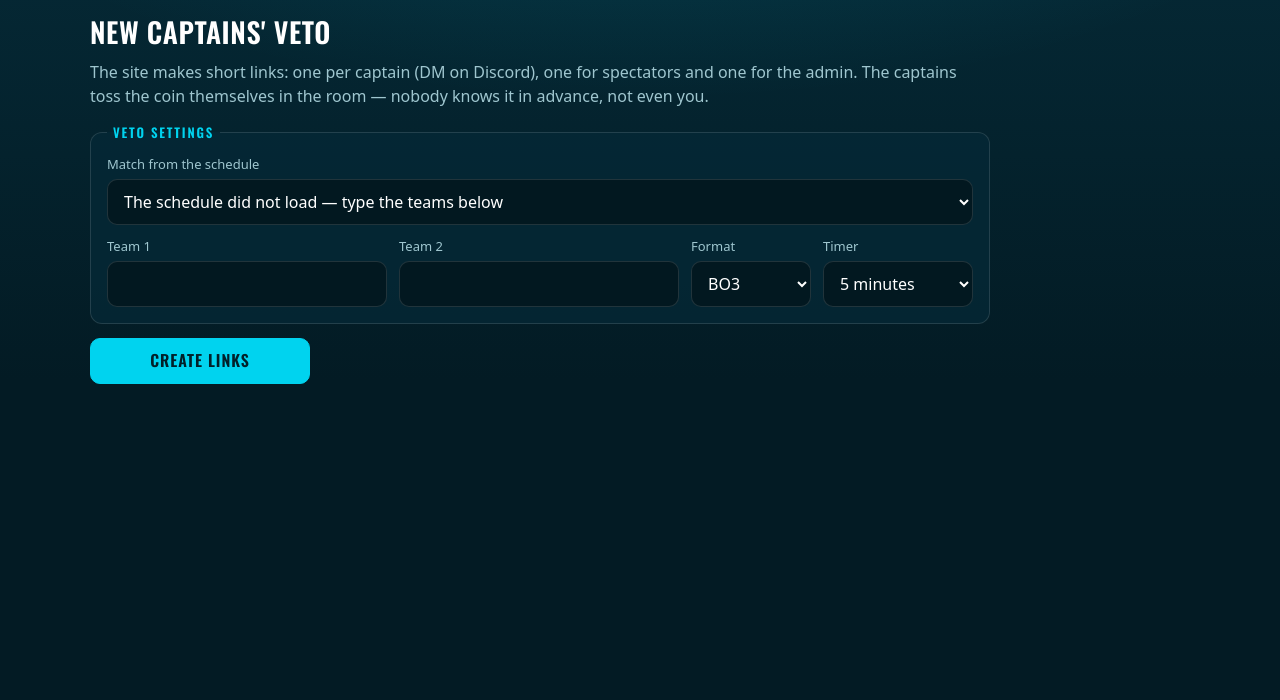
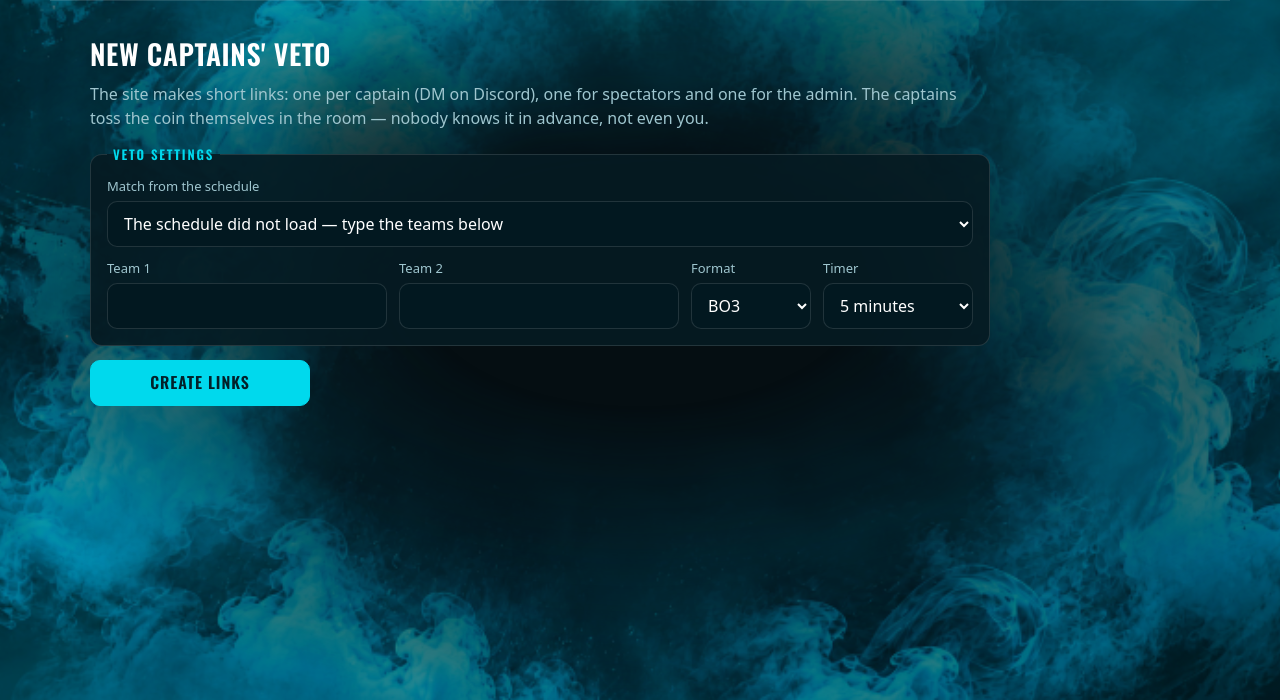
Before and after one commit to ssolutionn/Oneshot-Veto, a plain HTML site: page index.html in a window 1280 px wide. Shown: the part 100-800 px from the top of the page. Drawn offline with Linux system fonts and the light colour scheme; no server answers.

Commit message:
CyberClash smoke and progress; preserve all existing captain features
Generated appearance from Oneshot-Panel 78578e167e18a25854ab0e01ac8a1d1533416779. No changes to veto.js, veto-room.js, core.js, VDO, existing links, translations, timer, admin calls or HLTV links.

```diff
--- /dev/null
+++ b/assets/veto-appearance.js
@@ -0,0 +1,181 @@
+import {VETO_RULES} from '../core.js';
+import {decodeLink} from '../veto-room.js';
+
+export function progressView(format,cards,ready=true,reveal=true){
+ const rules=[...(VETO_RULES[format]||VETO_RULES.BO3),format==='BO1'?'play':format==='BO2'?'map 2':'decider'];
+ const taken=cards.filter(c=>c.status==='ban'||c.status==='pick');
+ const pending=taken.some(c=>c.status==='pick'&&!c.side);
+ const finished=reveal&&cards.some(c=>c.status==='decider');
+ const current=pending?taken.length-1:taken.length;
+ return rules.map((kind,i)=>({kind,label:kind.toUpperCase(),
+  state:finished||i<current?'done':ready&&reveal&&i===current?'active':'future'}));
+}
+
+// Domain-warp the existing CyberClash artwork, rather than requesting video or
+// using external assets. The small GPU surface is composited into the 1080p scene.
+const VERTEX = 'attribute vec2 p; varying vec2 uv; void main(){uv=(p+1.0)*0.5;gl_Position=vec4(p,0.0,1.0);}';
+const FRAGMENT = `
+precision mediump float;
+varying vec2 uv;
+uniform sampler2D artwork;
+uniform float t;
+float hash(vec2 p){return fract(sin(dot(p,vec2(127.1,311.7)))*43758.5453);}
+float noise(vec2 p){
+  vec2 i=floor(p),f=fract(p);f=f*f*(3.0-2.0*f);
+  return mix(mix(hash(i),hash(i+vec2(1.0,0.0)),f.x),
+    mix(hash(i+vec2(0.0,1.0)),hash(i+vec2(1.0,1.0)),f.x),f.y);
+}
+float fbm(vec2 p){
+  float a=0.5,v=0.0;
+  for(int i=0;i<4;i++){v+=a*noise(p);p=p*2.03+vec2(3.7,7.1);a*=0.5;}
+  return v;
+}
+void main(){
+  vec2 v=vec2(uv.x,1.0-uv.y),p=v*vec2(3.7,2.1);
+  vec2 q=vec2(fbm(p+vec2(t*0.025,-t*0.017)),
+              fbm(p+vec2(4.3+t*0.015,1.7+t*0.023)));
+  vec2 drift=(q-0.5)*0.055+vec2(sin(t*0.065)*0.012,cos(t*0.045)*0.015);
+  vec3 base=texture2D(artwork,clamp(v*0.94+0.03+drift,0.0,1.0)).rgb;
+  float fog=fbm(p+q*2.6+vec2(-t*0.017,t*0.011));
+  float glow=smoothstep(0.32,0.84,fog);
+  vec3 cyan=vec3(0.0,0.68,0.81);
+  vec3 c=base*0.70+cyan*glow*0.40;
+  float edge=1.0-smoothstep(0.15,1.1,distance(v,vec2(0.55,0.4)));
+  c*=0.72+edge*0.28;
+  gl_FragColor=vec4(c,1.0);
+}`;
+
+// OBS can run its browser with WebGL disabled. Keep the same cloud artwork
+// moving on a small Canvas2D surface instead of silently freezing the backdrop.
+function canvasSmoke(image) {
+  if (!image) return null;
+  const surface=document.createElement('canvas');
+  surface.width=768;surface.height=432;
+  const ctx=surface.getContext('2d');
+  if (!ctx) return null;
+  return {
+    kind:'canvas',
+    draw(seconds) {
+      const w=surface.width,h=surface.height;
+      const scale=Math.max(w/image.width,h/image.height)*1.10;
+      const dw=image.width*scale,dh=image.height*scale;
+      const x=(w-dw)/2+Math.sin(seconds*.16)*w*.025;
+      const y=(h-dh)/2+Math.cos(seconds*.12)*h*.025;
+      ctx.drawImage(image,x,y,dw,dh);
+      const glow=ctx.createRadialGradient(
+        w*(.55+Math.sin(seconds*.13)*.12),h*.35,0,w*.55,h*.45,w*.65);
+      glow.addColorStop(0,'#00cfe820');glow.addColorStop(1,'#00121c38');
+      ctx.fillStyle=glow;ctx.fillRect(0,0,w,h);
+      return surface;
+    },
+    dispose() {}
+  };
+}
+
+function makeSmoke(image) {
+  const surface = document.createElement('canvas');
+  surface.width = 768; surface.height = 432;
+  const gl = surface.getContext('webgl', { alpha:false, antialias:false, depth:false, powerPreference:'low-power' });
+  if (!gl || !image) return canvasSmoke(image);
+  const shader = (type, source) => {
+    const item = gl.createShader(type);
+    gl.shaderSource(item, source); gl.compileShader(item);
+    if (!gl.getShaderParameter(item, gl.COMPILE_STATUS)) throw new Error('Smoke shader');
+    return item;
+  };
+  try {
+    const vs=shader(gl.VERTEX_SHADER,VERTEX), fs=shader(gl.FRAGMENT_SHADER,FRAGMENT);
+    const program=gl.createProgram();
+    gl.attachShader(program,vs);gl.attachShader(program,fs);gl.linkProgram(program);
+    if(!gl.getProgramParameter(program,gl.LINK_STATUS)) return canvasSmoke(image);
+    gl.useProgram(program);
+    const buffer=gl.createBuffer();gl.bindBuffer(gl.ARRAY_BUFFER,buffer);
+    gl.bufferData(gl.ARRAY_BUFFER,new Float32Array([-1,-1,1,-1,-1,1,-1,1,1,-1,1,1]),gl.STATIC_DRAW);
+    const p=gl.getAttribLocation(program,'p');gl.enableVertexAttribArray(p);gl.vertexAttribPointer(p,2,gl.FLOAT,false,0,0);
+    const texture=gl.createTexture();gl.bindTexture(gl.TEXTURE_2D,texture);
+    gl.texParameteri(gl.TEXTURE_2D,gl.TEXTURE_WRAP_S,gl.CLAMP_TO_EDGE);
+    gl.texParameteri(gl.TEXTURE_2D,gl.TEXTURE_WRAP_T,gl.CLAMP_TO_EDGE);
+    gl.texParameteri(gl.TEXTURE_2D,gl.TEXTURE_MIN_FILTER,gl.LINEAR);
+    gl.texParameteri(gl.TEXTURE_2D,gl.TEXTURE_MAG_FILTER,gl.LINEAR);
+    gl.texImage2D(gl.TEXTURE_2D,0,gl.RGBA,gl.RGBA,gl.UNSIGNED_BYTE,image);
+    gl.uniform1i(gl.getUniformLocation(program,'artwork'),0);
+    const time=gl.getUniformLocation(program,'t');
+    gl.viewport(0,0,surface.width,surface.height);
+    let lost=false,backup=null;
+    surface.addEventListener('webglcontextlost',event=>{event.preventDefault();lost=true;});
+    return {
+      kind:'webgl',
+      draw(seconds) {
+        if(lost) { backup ||= canvasSmoke(image); return backup?.draw(seconds) || null; }
+        gl.uniform1f(time,seconds);gl.drawArrays(gl.TRIANGLES,0,6);
+        return surface;
+      },
+      dispose() {gl.deleteTexture(texture);gl.deleteBuffer(buffer);gl.deleteProgram(program);gl.deleteShader(vs);gl.deleteShader(fs);}
+    };
+  } catch { return canvasSmoke(image); }
+}
+
+
+function appearance(){
+ const maps=document.getElementById('vtMaps'),teams=document.querySelector('.vt-teams'),room=document.getElementById('vtRoom');
+ if(!maps||!teams||!room)return;
+ const nav=document.createElement('nav');nav.className='vt-progress';
+ const list=document.createElement('ol');nav.append(list);teams.after(nav);
+ const format=decodeLink(location.hash)?.f||'BO3';
+ let previous=null,reveal=true,revealTimer=0;
+ function paintProgress(){
+  const ru=document.documentElement.lang==='ru';nav.setAttribute('aria-label',ru?'Порядок вето':'Veto progress');
+  const cards=[...maps.querySelectorAll('.vt-map')].map(el=>({
+   status:el.dataset.status,
+   side:/(?:^| · )(?:CT|T)$/.test(el.querySelector('.vt-map-side')?.textContent||'')
+  }));
+  const taken=cards.filter(c=>c.status==='ban'||c.status==='pick').length;
+  if(cards.some(c=>c.status==='decider')&&previous!==null&&previous<6&&reveal){
+   reveal=false;room.classList.add('vt-reveal-pending');
+   clearTimeout(revealTimer);revealTimer=setTimeout(()=>{reveal=true;room.classList.remove('vt-reveal-pending');paintProgress()},1500);
+  }
+  previous=taken;
+  const ready=!!document.getElementById('vtCoin')?.hidden;
+  const state=progressView(format,cards,ready,reveal),signature=JSON.stringify(state);
+  if(list.dataset.view===signature)return;list.dataset.view=signature;
+  list.replaceChildren(...state.map((step,i)=>{
+   const li=document.createElement('li');li.className='vt-progress-step';
+   li.dataset.kind=step.kind;li.dataset.state=step.state;
+   if(step.state==='active')li.setAttribute('aria-current','step');
+   const number=document.createElement('span');number.className='vt-progress-number';number.textContent=String(i+1);
+   const label=document.createElement('span');label.className='vt-progress-label';label.textContent=step.label;
+   li.append(number,label);return li;
+  }));
+ }
+ const observer=new MutationObserver(paintProgress);
+ observer.observe(maps,{childList:true,subtree:true,attributes:true,attributeFilter:['data-status']});
+ observer.observe(document.getElementById('vtCoin'),{attributes:true,attributeFilter:['hidden']});
+ observer.observe(document.documentElement,{attributes:true,attributeFilter:['lang']});
+ paintProgress();
+}
+function smokeBackdrop(){
+ const mount=document.createElement('div');mount.className='vt-smoke-background';mount.setAttribute('aria-hidden','true');document.body.prepend(mount);
+ const reduced=matchMedia('(prefers-reduced-motion: reduce)');
+ let renderer,frame=0,last=0,time=0,previousDraw=0;
+ function draw(now){
+  frame=0;
+  if(document.hidden||reduced.matches)return;
+  if(last)time+=Math.min((now-last)/1000,.1);last=now;
+  if(now-previousDraw>=33){
+   try{const surface=renderer?.draw(time);if(surface&&mount.firstChild!==surface)mount.replaceChildren(surface)}catch{return}
+   previousDraw=now;
+  }
+  frame=requestAnimationFrame(draw);
+ }
+ function resume(){last=0;if(!document.hidden&&!reduced.matches&&renderer&&!frame)frame=requestAnimationFrame(draw)}
+ const image=new Image();image.onload=()=>{
+  try{renderer=makeSmoke(image);const surface=renderer?.draw(0);if(surface)mount.replaceChildren(surface);resume()}catch{/* visual fallback only */}
+ };image.src='/assets/card/background.jpg';
+ document.addEventListener('visibilitychange',resume);
+ reduced.addEventListener?.('change',resume);
+ addEventListener('pagehide',()=>{cancelAnimationFrame(frame);renderer?.dispose()},{once:true});
+}
+if(typeof document!=='undefined'){
+ try{appearance()}catch{/* decorative layer must never interrupt veto */}
+ try{smokeBackdrop()}catch{/* static background remains available */}
+}
--- a/index.html
+++ b/index.html
@@ -8,6 +8,7 @@
   <link rel="icon" type="image/png" sizes="256x256" href="/assets/favicon-night.png">
   <link rel="stylesheet" href="/veto.css">
   <script type="module" src="/veto.js"></script>
+  <script type="module" src="/assets/veto-appearance.js"></script>
 </head>
 <body>
   <header class="vt-top">
--- a/veto.css
+++ b/veto.css
@@ -244,3 +244,44 @@ h1,h2,h3 { font-family:var(--vt-display); font-weight:600; letter-spacing:.02em;
   .vt-coin.is-flipping { animation:none; }
   .vt-map,.vt-coin { transition:none; }
 }
+
+/* CyberClash appearance: independent from room/authentication logic. */
+:root{--vt-bg:#050e12;--vt-bg-2:#081b23;--vt-panel:#061b23e8;--vt-accent:#00d9ed;--vt-pick:#63dba5;--vt-ban:#ff4d55;--vt-decider:#edc05b}
+body{position:relative;isolation:isolate;background:var(--vt-bg)}
+.vt-smoke-background{position:fixed;inset:0;z-index:-1;pointer-events:none;overflow:hidden;opacity:.85;background:center/cover url('/assets/card/background.jpg');mask-image:radial-gradient(ellipse 62% 52% at 50% 49%,transparent 27%,#000 100%);-webkit-mask-image:radial-gradient(ellipse 62% 52% at 50% 49%,transparent 27%,#000 100%)}
+.vt-smoke-background canvas{width:100%;height:100%;object-fit:cover}
+.vt-top{max-width:1180px;margin:auto;background:transparent;padding-top:24px;padding-bottom:22px}
+.vt-main{padding-top:32px}
+.vt-team{background:transparent;border-color:transparent;border-radius:0;padding:12px 0}
+.vt-team.is-turn{border-color:transparent;box-shadow:none}
+.vt-team.is-turn .vt-team-name{color:var(--vt-accent)}
+.vt-logo{background:transparent;width:64px;height:64px;border-radius:0}
+.vt-logo img{width:56px;height:56px}
+.vt-team-name{font-size:clamp(22px,3vw,36px)}
+.vt-stage{border-radius:8px;background:var(--vt-panel);border-color:var(--vt-line)}
+.vt-map{border-radius:7px;aspect-ratio:2/3}
+.vt-map[data-status=ban] .vt-map-name{text-decoration:none}
+.vt-map[data-status=ban] img{filter:grayscale(1) brightness(.43)}
+.vt-map.is-selected{box-shadow:0 0 0 1px var(--vt-accent),0 0 24px #00d9ed25}
+.vt-progress{margin:20px 0 0;padding:22px 0;border-block:1px solid var(--vt-line)}
+.vt-progress ol{display:grid;grid-template-columns:repeat(7,minmax(0,1fr));list-style:none;padding:0;margin:0}
+.vt-progress-step{position:relative;text-align:center;color:#667d87;font:500 12px var(--vt-display);letter-spacing:.055em}
+.vt-progress-step:before{content:'';position:absolute;left:50%;top:16px;width:100%;height:2px;background:#34424d}
+.vt-progress-step:last-child:before{display:none}
+.vt-progress-number{position:relative;z-index:1;margin:0 auto 9px;display:grid;place-items:center;width:34px;height:34px;border:2px solid currentColor;border-radius:50%;background:#081418;font:500 20px var(--vt-display);transition:color .25s,box-shadow .25s}
+.vt-progress-label{display:block}
+.vt-progress-step[data-kind=ban][data-state=done]{color:var(--vt-ban)}
+.vt-progress-step[data-kind=ban][data-state=done]:before{background:linear-gradient(90deg,var(--vt-ban),#8b3740)}
+.vt-progress-step[data-kind=pick][data-state=done]{color:var(--vt-pick)}
+.vt-progress-step[data-kind=pick][data-state=done]:before{background:linear-gradient(90deg,var(--vt-pick),#326b65)}
+.vt-progress-step:last-child{color:#b9994d}
+.vt-progress-step[data-state=active]{color:var(--vt-accent)}
+.vt-progress-step[data-state=active] .vt-progress-number{background:#08313a;box-shadow:0 0 9px #00d9edd9,0 0 26px #00d9ed42}
+.vt-progress-step[data-state=active]:before{background:linear-gradient(90deg,var(--vt-accent) 0 38%,#34424d 38%)}
+.vt-progress-step:last-child[data-state=done]{color:var(--vt-decider)}
+.vt-reveal-pending .vt-map[data-status=decider]{border-color:var(--vt-line);box-shadow:none}
+.vt-reveal-pending .vt-map[data-status=decider] .vt-map-tag{visibility:hidden}
+.vt-reveal-pending .vt-map[data-status=decider] img{filter:brightness(.4)}
+@media(max-width:900px){.vt-map{aspect-ratio:3/4}.vt-logo{width:52px;height:52px}.vt-logo img{width:44px;height:44px}}
+@media(max-width:620px){.vt-top{padding-top:16px;padding-bottom:16px}.vt-main{padding-top:20px}.vt-team{padding:8px 0}.vt-team-name{font-size:24px}.vt-map{aspect-ratio:4/3}.vt-progress{padding:18px 0;margin-top:16px}.vt-progress-step{font-size:9px;letter-spacing:0}.vt-progress-number{width:27px;height:27px;font-size:16px;margin-bottom:7px}.vt-progress-step:before{top:12px}.vt-smoke-background{opacity:.65}}
+@media(prefers-reduced-motion:reduce){.vt-progress-number{transition:none}}
```
Also changed, not shown: veto.html (+1 -0 lines), assets/card/background.jpg (added).
